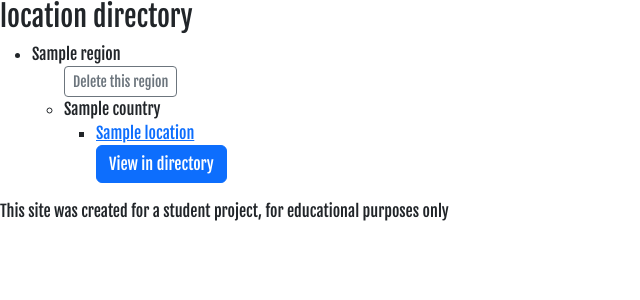
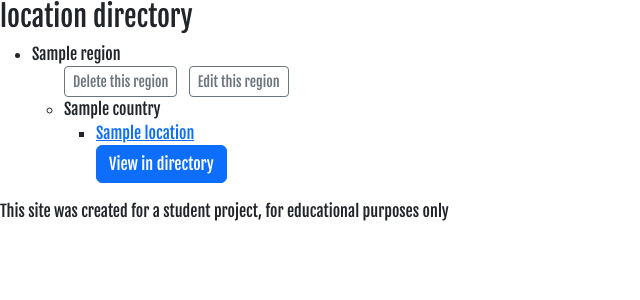
Before and after one commit to Cillian-G/neverending_guidebook, a Django app: page /directory/ in a window 1280 px wide. Shown: the part 112-412 px from the top of the page, without its empty margins (0-640 px from the left). Run offline with Django 3.2, Linux system fonts and the light colour scheme; tables that the repository leaves empty hold one stand-in row (values such as "Sample post"); some libraries are stand-ins or nearby versions.

Commit message:
Add Edit button to regions in directory

```diff
--- a/templates/location_directory.html
+++ b/templates/location_directory.html
@@ -14,6 +14,9 @@
                 <ul>
                     <li class="list-inline-item">
                         <button onClick="location.href='/delete/{{ region.id }}'" class="btn btn-outline-secondary btn-sm">Delete this region</button>
+                    </li>
+                    <li class="list-inline-item">
+                        <button onClick="location.href='/edit/{{ region.id }}'" class="btn btn-outline-secondary btn-sm">Edit this region</button>
                     </li>
                     {% regroup countries by country as country_list %}
                     {% for country, locations in country_list %}
```
